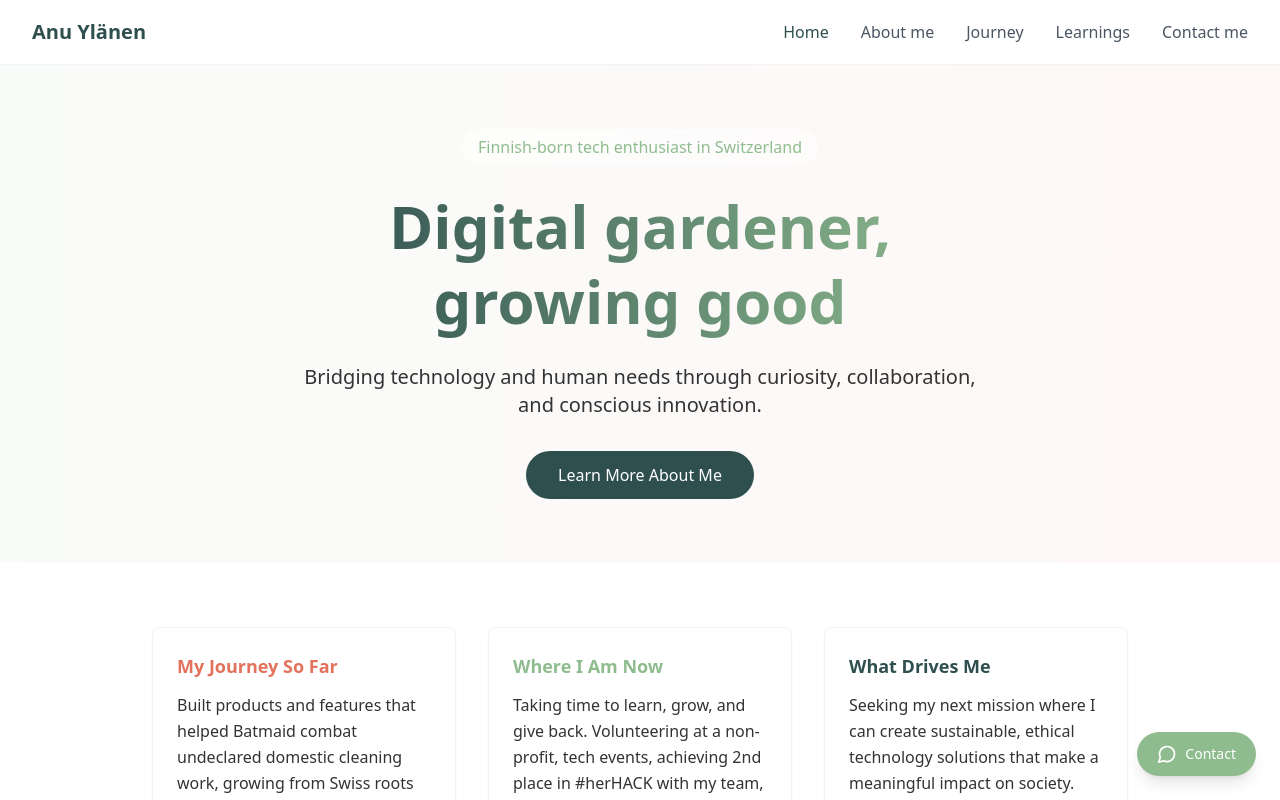
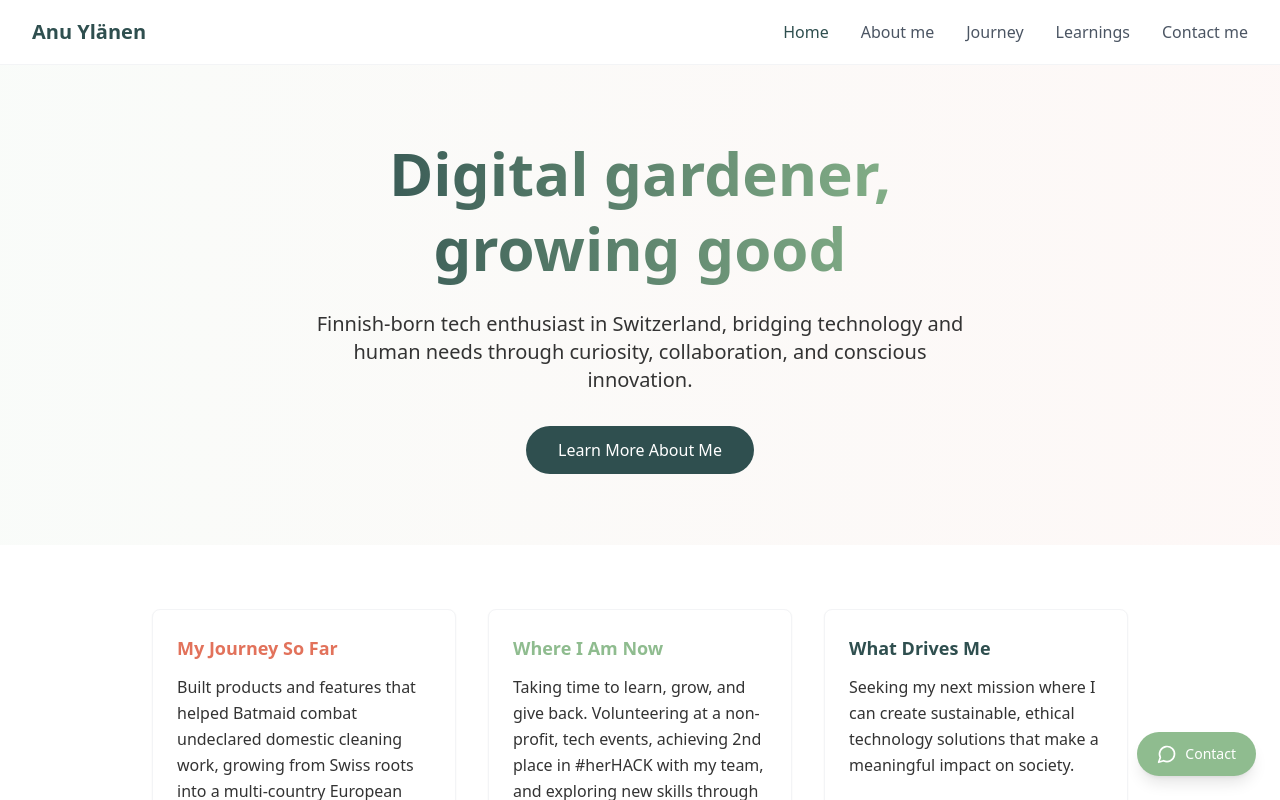
Before and after one commit to anupulu/anupulu.github.io, a Next.js app: page / in a window 1280 px wide. Shown: the top 800 px of the page. Built offline with nearby package versions, Linux system fonts and the light colour scheme.

Commit message:
Update page.tsx

```diff
--- a/app/page.tsx
+++ b/app/page.tsx
@@ -70,13 +70,6 @@ export default function Home() {
   aria-labelledby="hero-heading"
 >
   <div className="max-w-4xl mx-auto px-4 sm:px-6 text-center py-16">
-          <div
-            className="inline-block px-4 py-1.5 rounded-full bg-white/50 backdrop-blur-sm text-sage-green mb-6"
-            role="text"
-            aria-label="Location"
-          >
-            Finnish-born tech enthusiast in Switzerland
-          </div>
     <h1
       id="hero-heading"
       className="text-3xl sm:text-4xl md:text-6xl font-bold mb-6 leading-tight md:leading-tight bg-gradient-to-r from-forest-green to-sage-green bg-clip-text text-transparent"
@@ -85,7 +78,7 @@ export default function Home() {
       growing good
           </h1>
           <p className="text-base sm:text-lg md:text-xl text-text-dark max-w-2xl mx-auto mb-8">
-            Bridging technology and human needs through curiosity, collaboration,
+          Finnish-born tech enthusiast in Switzerland, bridging technology and human needs through curiosity, collaboration,
             and conscious innovation.
           </p>
           <Link
```
Lines whose indentation alone changed are shown as unchanged.
